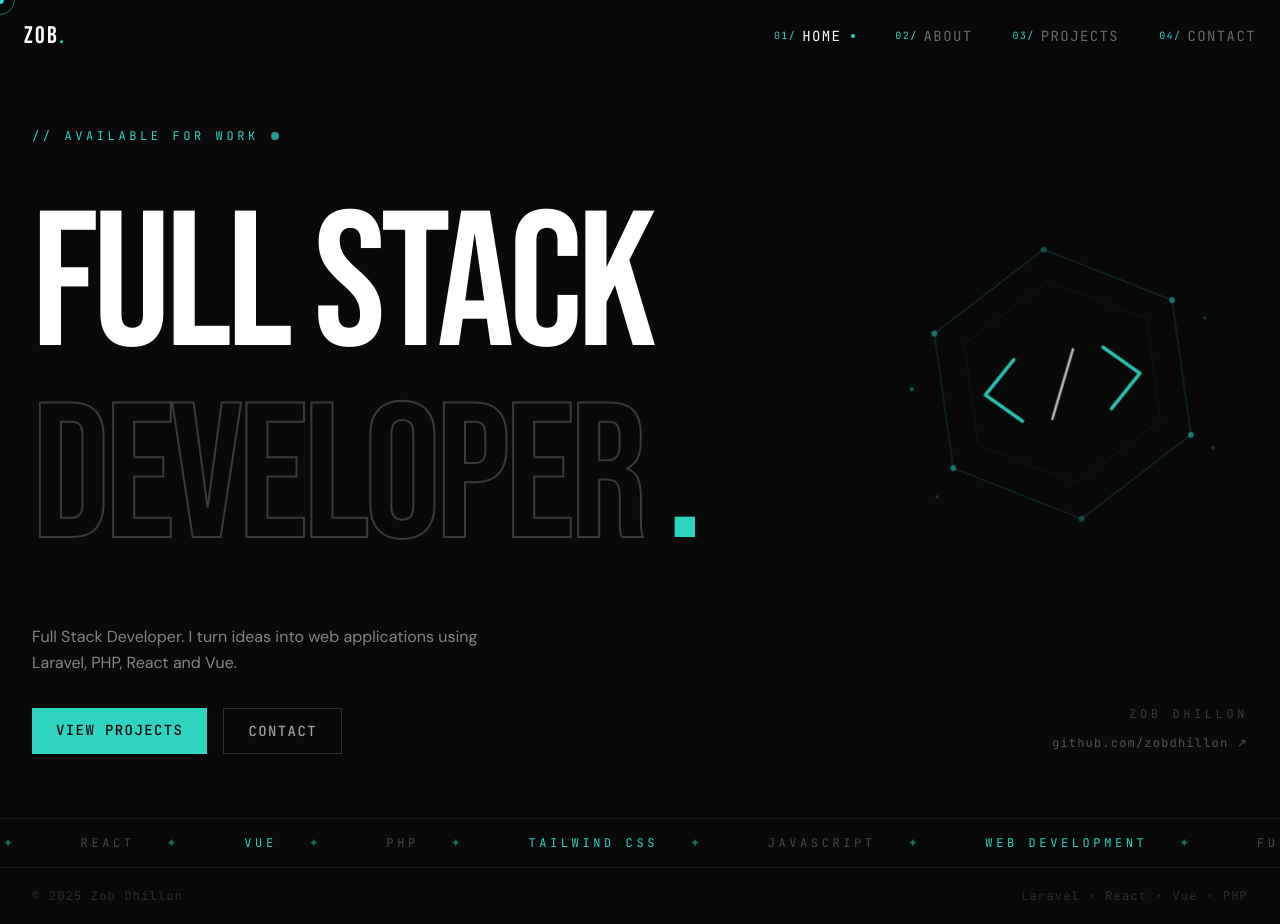
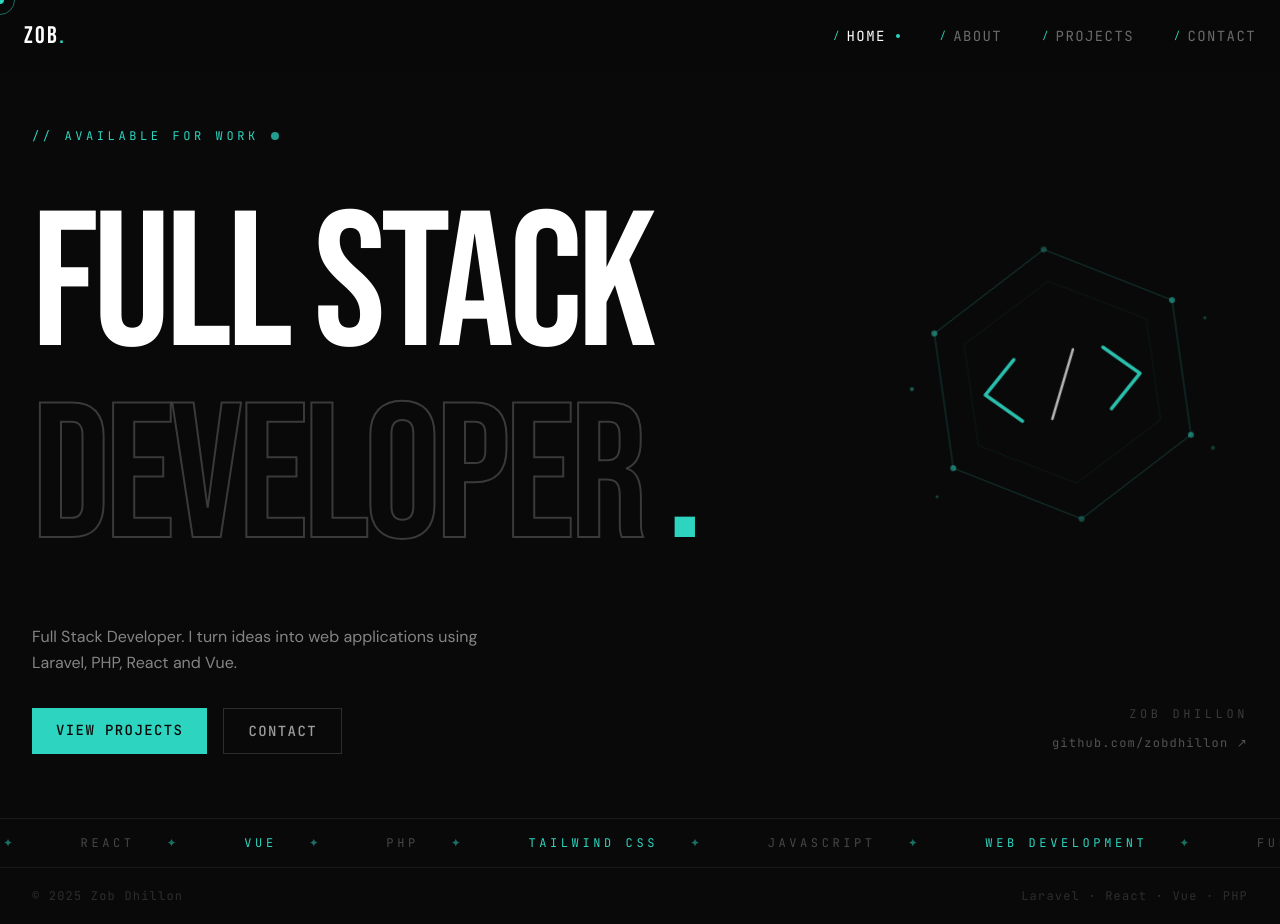
Before and after one commit to zobdhillon/zobportfolio, a React (Vite) app: page / in a window 1280 px wide. Built offline with nearby package versions, Linux system fonts and the light colour scheme.

Commit message:
remove numbering from navlinks

```diff
--- a/src/components/Navbar.jsx
+++ b/src/components/Navbar.jsx
@@ -43,9 +43,7 @@ export default function Navbar() {
             >
               {({ isActive }) => (
                 <>
-                  <span style={{ color: "#2DD4BF", fontSize: "10px" }}>
-                    {link.num}/
-                  </span>
+                  <span style={{ color: "#2DD4BF", fontSize: "10px" }}>/</span>
                   <span>{link.label}</span>
                   {isActive && (
                     <span
@@ -111,9 +109,7 @@ export default function Navbar() {
               }
               style={{ fontFamily: "'JetBrains Mono', monospace" }}
             >
-              <span style={{ color: "#2DD4BF", fontSize: "10px" }}>
-                {link.num}/
-              </span>
+              <span style={{ color: "#2DD4BF", fontSize: "10px" }}>/</span>
               {link.label}
             </NavLink>
           ))}
```
